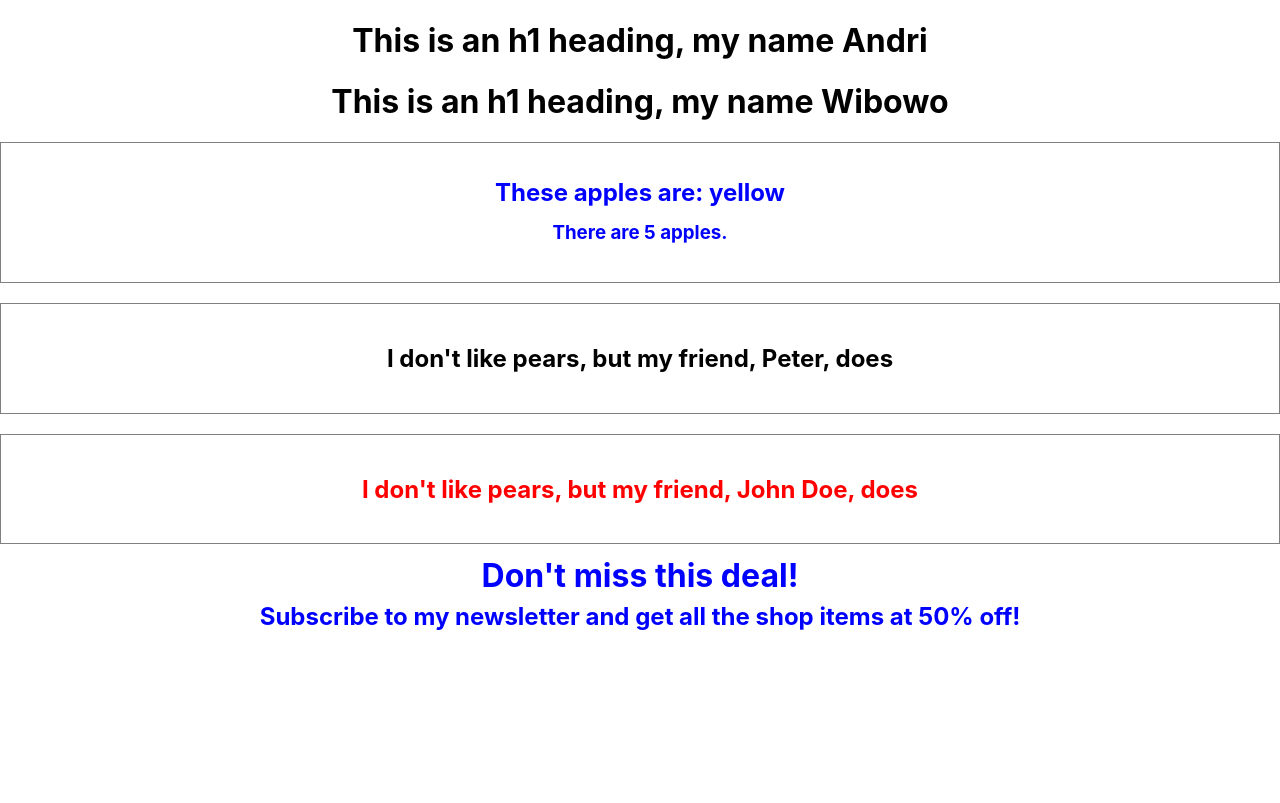
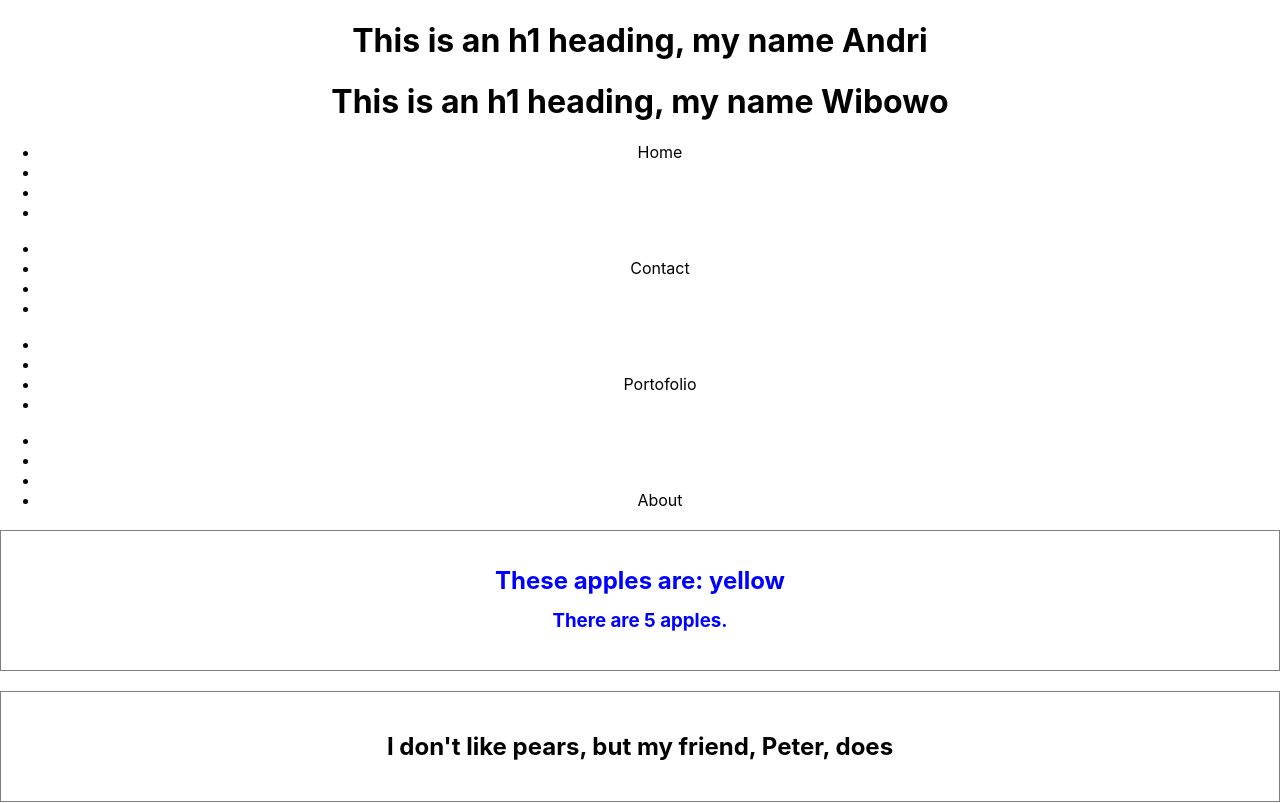
Before and after one commit to devandri/basic-react, a React (Create React App) app: page / in a window 1280 px wide. Shown: the top 803 px of the page. Built offline with nearby package versions, Linux system fonts and the light colour scheme.

Commit message:
practice(props): nav props

```diff
--- a/src/App.js
+++ b/src/App.js
@@ -6,6 +6,7 @@ import Apples from './components/Apples';
 import Pears from './components/Pears';
 import Trunk from './components/Trunk';
 import Promo from './components/Promo';
+import Nav from './components/Nav';
 
 function Header() {
   return (<h1>
@@ -18,6 +19,10 @@ function App() {
     <div className='App'>
       <Heading name='Andri'/>
       <Heading name='Wibowo'/>
+      <Nav first="Home" />
+      <Nav second="Contact" />
+      <Nav third="Portofolio" />
+      <Nav fourth="About" />
       <Bag>
         <Apples color="yellow" number="5" />
       </Bag>
--- a/src/components/Nav.js
+++ b/src/components/Nav.js
@@ -2,10 +2,10 @@ function Nav(props) {
     return (
         <nav className="main-nav">
             <ul>
-                <li>props.first</li>
-                <li>props.second</li>
-                <li>props.third</li>
-                <li>props.fourth</li>
+                <li>{props.first}</li>
+                <li>{props.second}</li>
+                <li>{props.third}</li>
+                <li>{props.fourth}</li>
             </ul>
         </nav>
     );
```
